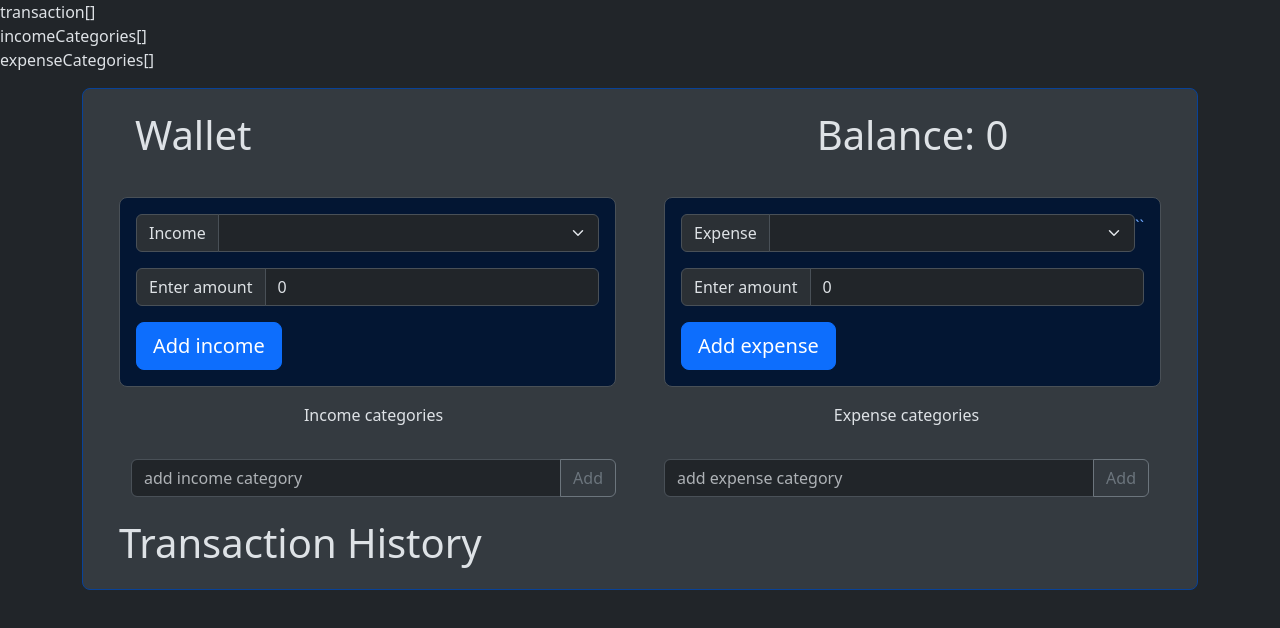
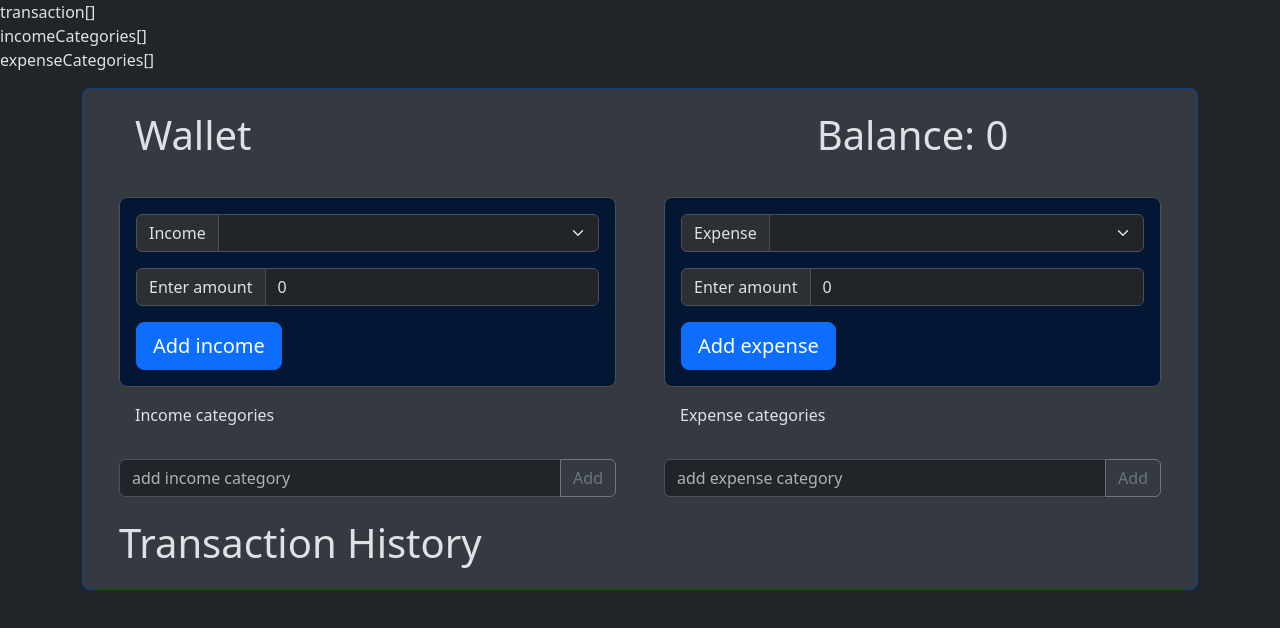
Before and after one commit to innadech/vue-wallet, a Vue app: page / in a window 1280 px wide. Shown: the top 628 px of the page. Built offline with nearby package versions, Linux system fonts and the light colour scheme.

Commit message:
Moved: columns

```diff
--- a/src/App.vue
+++ b/src/App.vue
@@ -89,19 +89,6 @@ export default {
                 v-bind:incomeCategories="incomeCategories"
                 v-on:income-submitted="transactionHistory.push($event)"
               />
-            </div>
-            <div class="col">
-              <ExpenseSubmitter
-                v-bind:expenseCategories="expenseCategories"
-                v-on:expense-submitted="transactionHistory.push($event)"
-              />
-            </div>
-          </div>
-        </div>
-        <div class="container px-4 text-left">
-          <div class="container overflow-hidden text-center">
-            <div class="row gx-5">
-              <div class="col">
               <IncomeCategoryList
                 v-bind:incomeCategories="incomeCategories"
                 v-on:updated="incomeCategories = $event"
@@ -111,6 +98,10 @@ export default {
               />
             </div>
             <div class="col">
+              <ExpenseSubmitter
+                v-bind:expenseCategories="expenseCategories"
+                v-on:expense-submitted="transactionHistory.push($event)"
+              />
               <ExpenseCategoryList
                 v-bind:expense-categories="expenseCategories"
                 v-on:updated="expenseCategories = $event"
@@ -118,7 +109,6 @@ export default {
               <ExpenseCategorySubmitter
                 v-on:category-submitted="submitExpenseCategory($event)"
               />
-              </div>
             </div>
           </div>
         </div>
--- a/src/components/ExpenseSubmitter.vue
+++ b/src/components/ExpenseSubmitter.vue
@@ -48,8 +48,8 @@ export default {
         <!-- <option selected>Choose...</option> -->
         <option v-for="oc of expenseCategories" :key="oc.id">
           {{ oc.caption }}
-        </option></select
-      >``
+        </option>
+      </select>
     </div>
     <div class="input-group mb-3">
       <span class="input-group-text" id="inputGroup-sizing-default"
```
Lines whose indentation alone changed are shown as unchanged.
